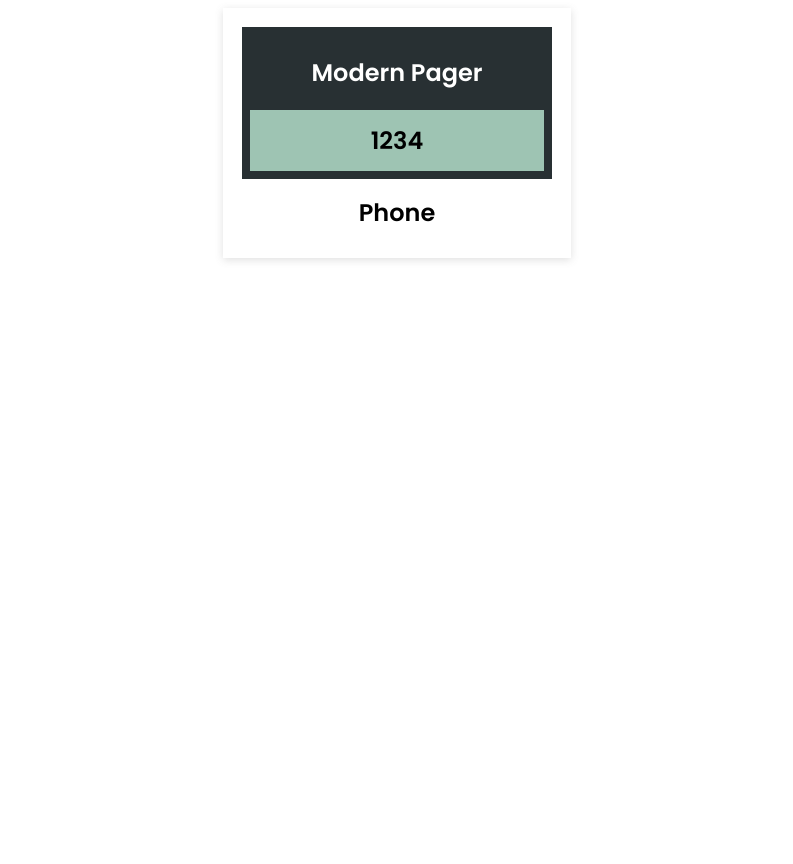
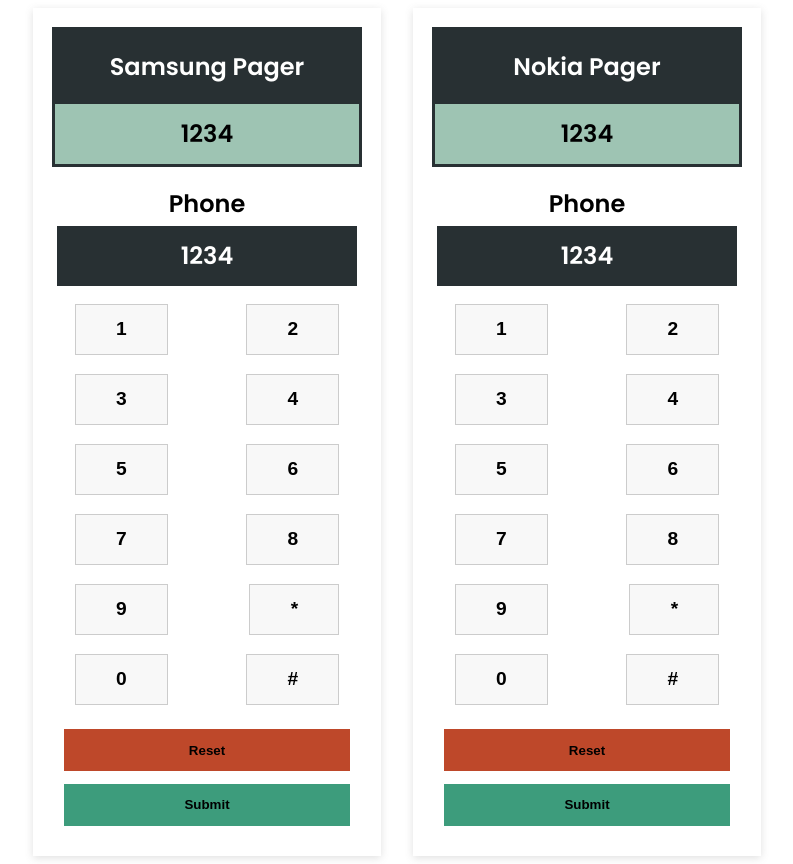
Before and after one commit to rabin-thami/sent-to-page, a plain HTML site: page index.html in a window 1280 px wide. Shown: the whole page, without its empty margins (243-1036 px from the left). Before the commit the page ends 800 px from the top, so only its background shows below. Drawn offline with Linux system fonts and the light colour scheme.

Commit message:
design complet

```diff
--- a/assets/css/style.css
+++ b/assets/css/style.css
@@ -1,14 +1,16 @@
 body {
     font-family: 'Poppins', sans-serif;
     box-sizing: border-box;
+    user-select: none;
 }
 
 .container {
     display: flex;
-    justify-content: space-around;
+    justify-content: center;
+    gap: 2em;
 }
 
-.pager-container {
+.main-container {
     max-width: 30%;
     width: 25%;
     background-color: #fff;
@@ -16,14 +18,15 @@ body {
     padding: 1em;
 }
 
-.pager-container .pager {
+.pager {
     color: #fff;
     text-align: center;
     background-color: #283033;
-    padding: 0.5em;
+    padding: 0.2em;
 }
 
-.pager, .phone-container h2 {
+.pager, .phone h2 {
+    padding-top: 0.1em;
     margin: 0.2em;
 }
 
@@ -32,7 +35,7 @@ body {
     padding: 0.8em 0;
 }
 
-.pager-message-holder #pagerMessage {
+#pagerMessage, #phoneMessge {
     font-size: 1.5rem;
     color: #000;
     font-weight: 600;
@@ -40,7 +43,72 @@ body {
 
 /* phone section start from here  */
 
-.phone-container {
+.phone {
     text-align: center;
     padding: 0.5em;
 }
+
+.phone-message-holder {
+    background-color: #283033;
+    padding: 0.8em 0;
+}
+
+#phoneMessge {
+    color: #fff;
+}
+
+.phone-button {
+    margin: 0.5em;
+    display: flex;
+    justify-content: space-between;
+    flex-wrap: wrap;
+}
+
+/* I just copy this button animation from google */
+.key-button{
+    margin:0.5em;
+    padding: 0.7em 2.1em;
+    border: none;
+    font-size: 1.2rem;
+    font-weight: 600;
+    background-color: #F8F8F8;
+    border: 1px solid #ccc;
+    position: relative;
+    overflow: hidden;
+    transition: transform 0.1s, box-shadow 0.1s;
+}
+
+.key-button:active {
+    transform: translateY(2px);
+}
+
+.key-button:hover {
+    box-shadow: 0 3px 6px rgba(0, 0, 0, 0.1);
+}
+
+.submit-reset {
+    display: flex;
+    flex-direction: column;
+}
+
+.btn {
+    padding: 1em;
+    margin: 0.5em;
+    border: none;
+    font: 1.3rem;
+    font-weight: 600;
+    transition: 0.3s;
+}
+
+.btn:hover {
+    color: #fff;
+    cursor: pointer;
+}
+
+.reset {
+    background-color: #BE482A;
+}
+
+.submit {
+    background-color: #3D9C7C;
+}
--- a/index.html
+++ b/index.html
@@ -11,24 +11,78 @@
 </head>
 <body>
     <div class="container">
-        <div class="pager-container">
+        <div class="main-container">
             <div class="pager">
-                <h2>Modern Pager</h2>
+                <h2>Samsung Pager</h2>
                 <div class="pager-message-holder" >
                     <span id="pagerMessage">1234</span>
                 </div>
             </div>
 
             <!-- Phone section start here -->
-            <div class="phone-container">
+            <div class="phone">
                 <h2>Phone</h2>
                 <div class="phone-message-holder">
-                    <span id="phoneMessge"></span>
+                    <span id="phoneMessge">1234</span>
+                </div>
+
+                <div class="phone-button">
+                    <button class="key-button">1</button>
+                    <button class="key-button">2</button>
+                    <button class="key-button">3</button>
+                    <button class="key-button">4</button>
+                    <button class="key-button">5</button>
+                    <button class="key-button">6</button>
+                    <button class="key-button">7</button>
+                    <button class="key-button">8</button>
+                    <button class="key-button">9</button>
+                    <button class="key-button">*</button>
+                    <button class="key-button">0</button>
+                    <button class="key-button">#</button>
+                </div>
+                <div class="submit-reset">
+                    <button class="btn reset">Reset</button>
+                    <button class="btn submit">Submit</button>
+                </div>
+            </div>
+        </div>
+
+        <div class="main-container">
+            <div class="pager">
+                <h2>Nokia Pager</h2>
+                <div class="pager-message-holder" >
+                    <span id="pagerMessage">1234</span>
                 </div>
             </div>
 
+            <!-- Phone section start here -->
+            <div class="phone">
+                <h2>Phone</h2>
+                <div class="phone-message-holder">
+                    <span id="phoneMessge">1234</span>
+                </div>
+
+                <div class="phone-button">
+                    <button class="key-button">1</button>
+                    <button class="key-button">2</button>
+                    <button class="key-button">3</button>
+                    <button class="key-button">4</button>
+                    <button class="key-button">5</button>
+                    <button class="key-button">6</button>
+                    <button class="key-button">7</button>
+                    <button class="key-button">8</button>
+                    <button class="key-button">9</button>
+                    <button class="key-button">*</button>
+                    <button class="key-button">0</button>
+                    <button class="key-button">#</button>
+                </div>
+                <div class="submit-reset">
+                    <button class="btn reset">Reset</button>
+                    <button class="btn submit">Submit</button>
+                </div>
+            </div>
         </div>
-
     </div>
+    <script src="assets/scripts/script.js"></script>
 </body>
 </html>
```
